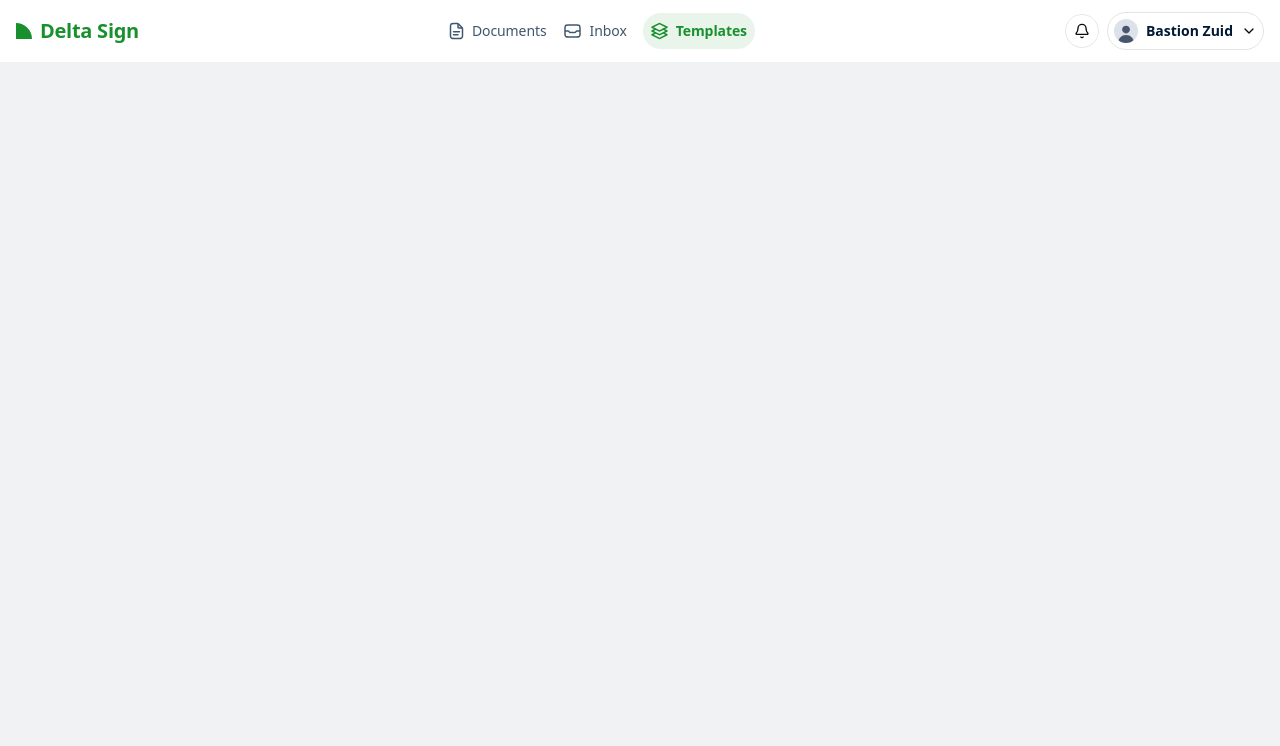
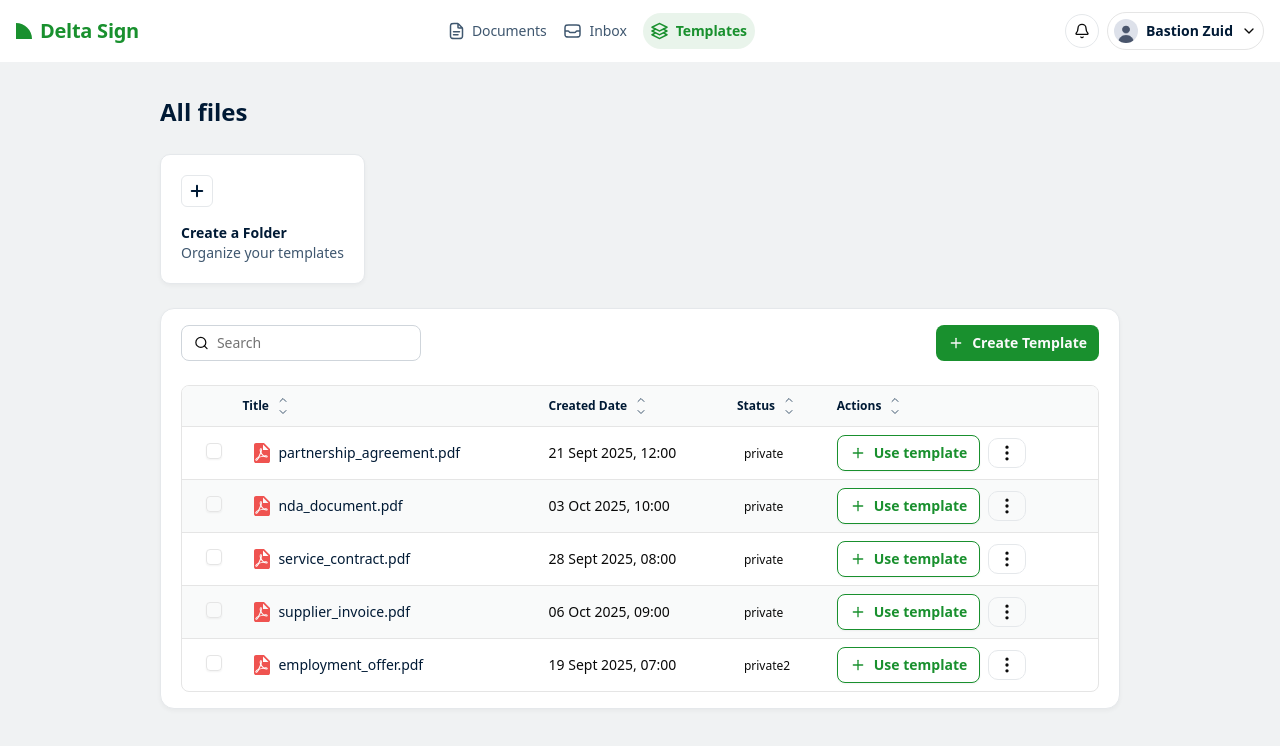
Before and after one commit to sireto/deltasign, a Next.js app in the folder webapp/: page /templates in a window 1280 px wide. Shown: the top 746 px of the page. Built offline with nearby package versions, Linux system fonts and the light colour scheme.

Commit message:
feat: add templates page

```diff
--- a/webapp/src/app/documents/components/create-folder-card.tsx
+++ b/webapp/src/app/documents/components/create-folder-card.tsx
@@ -1,7 +1,7 @@
 import PlusIcon from "@/shared/icons/plus";
 import { Card } from "@/shared/ui/card";
 
-export default function CreateFolderCard() {
+export default function CreateFolderCard({title , description}:{ title? : string , description? : string}) {
   return (
     <Card className="gap-y-4 h-fit w-fit p-5 rounded-lg">
       <div className="border border-midnight-gray-200 rounded-sm p-1 border-[1.5px] w-[32px] h-[32px] flex items-center justify-center">
@@ -9,10 +9,10 @@ export default function CreateFolderCard() {
       </div>
       <div>
         <p className="text-midnight-gray-900 font-[600] text-sm">
-          Create a Folder
+          {title || "Create a Folder"}
         </p>
         <p className="text-midnight-gray-600 text-sm">
-          Organize your documents
+          {description || "Organize your documents"}
         </p>
       </div>
     </Card>
--- /dev/null
+++ b/webapp/src/app/templates/components/templates-table.tsx
@@ -0,0 +1,249 @@
+import {
+  ColumnDef,
+  useReactTable,
+  getCoreRowModel,
+  getPaginationRowModel,
+  flexRender,
+} from "@tanstack/react-table";
+import {
+  Table,
+  TableBody,
+  TableCell,
+  TableHead,
+  TableHeader,
+  TableRow,
+} from "@/components/ui/table";
+import Image from "next/image";
+import PdfIcon from "@/shared/icons/pdf";
+import { Checkbox } from "@/components/ui/checkbox";
+import { Button } from "@/shared/ui/button";
+import { ChevronDown, ChevronUp, EllipsisVertical, Plus } from "lucide-react";
+import { cn } from "@/lib/utils";
+
+/* -------------------------------------------------------------------------- */
+/*                                   Types                                    */
+/* -------------------------------------------------------------------------- */
+
+type Template = {
+  title: string;
+  createdDate: Date;
+  status: string;
+};
+
+/* -------------------------------------------------------------------------- */
+/*                              Helper Components                             */
+/* -------------------------------------------------------------------------- */
+
+
+const StatusBadge = ({ status }: { status: string }) => {
+  const statusClasses = cn(
+    status === "Pending" && "text-warning-500 bg-warning-100",
+    status === "Fully Signed" && "text-success-500 bg-success-100",
+    status === "Submitted" && "text-information-600 bg-information-100",
+    "px-[7px] py-[2px] rounded-full text-xs",
+  );
+
+  return <span className={statusClasses}>{status}</span>;
+};
+
+const ActionsCell = () => (
+  <div className="flex gap-2 items-center">
+    <Button variant="outline" className="text-silicon border-silicon">
+        <Plus/>
+      Use template
+    </Button>
+    <div className="border border-midnight-gray-200 px-2 py-1 rounded-lg">
+      <EllipsisVertical size={20} />
+    </div>
+  </div>
+);
+
+const CustomAvatarsOverlay = ({
+  images,
+  max = 4,
+}: {
+  images: string[];
+  max?: number;
+}) => {
+  const displayed = images.slice(0, max);
+  const extra = images.length - max;
+
+  return (
+    <div className="flex -space-x-1">
+      {displayed.map((src, i) => (
+        <img
+          key={i}
+          src={src}
+          alt={`Avatar ${i + 1}`}
+          className="inline-block size-6 rounded-full ring-2 ring-white outline outline-white/10"
+        />
+      ))}
+      {extra > 0 && (
+        <div className="inline-flex size-6 items-center justify-center rounded-full bg-gray-700 text-[10px] font-medium text-white ring-2 ring-gray-900">
+          +{extra}
+        </div>
+      )}
+    </div>
+  );
+};
+
+const formatDate = (date: Date) =>
+  date.toLocaleString("en-GB", {
+    day: "2-digit",
+    month: "short",
+    year: "numeric",
+    hour: "2-digit",
+    minute: "2-digit",
+  });
+
+/* -------------------------------------------------------------------------- */
+/*                                  Columns                                   */
+/* -------------------------------------------------------------------------- */
+
+export const columns: ColumnDef<Template>[] = [
+  {
+    id: "select",
+    header: " ",
+    cell: () => (
+      <div className="pl-4">
+        <Checkbox />
+      </div>
+    ),
+  },
+  {
+    accessorKey: "title",
+    header: "Title",
+    cell: ({ row }) => (
+      <div className="flex gap-2 pl-3">
+        <PdfIcon />
+        <span className="text-midnight-gray-900 font-medium">
+          {row.getValue("title")}.pdf
+        </span>
+      </div>
+    ),
+  },
+  {
+    accessorKey: "createdDate",
+    header: "Created Date",
+    cell: ({ row }) => (
+      <div>{formatDate(row.getValue("createdDate") as Date)}</div>
+    ),
+  },
+  {
+    accessorKey: "status",
+    header: "Status",
+    cell: ({ row }) => <StatusBadge status={row.getValue("status")} />,
+  },
+  {
+    id: "actions",
+    header: "Actions",
+    cell: () => <ActionsCell />,
+  },
+];
+
+/* -------------------------------------------------------------------------- */
+/*                                 Data Table                                 */
+/* -------------------------------------------------------------------------- */
+
+export default function TemplatesTable() {
+  const table = useReactTable({
+    data: sampleData,
+    columns,
+    getCoreRowModel: getCoreRowModel(),
+    getPaginationRowModel: getPaginationRowModel(),
+  });
+
+  return (
+    <div className="overflow-hidden rounded-md border">
+      <Table>
+        <TableHeader className="bg-midnight-gray-50">
+          {table.getHeaderGroups().map((headerGroup) => (
+            <TableRow key={headerGroup.id}>
+              {headerGroup.headers.map((header) => (
+                <TableHead
+                  key={header.id}
+                  className="text-xs text-midnight-gray-900 font-medium"
+                >
+                  <div className="flex gap-2 items-center">
+                    {!header.isPlaceholder &&
+                      flexRender(
+                        header.column.columnDef.header,
+                        header.getContext(),
+                      )}
+                    {header.column.columnDef.header !== " " && (
+                      <div className="flex flex-col leading-none">
+                        <ChevronUp
+                          size={12}
+                          className="text-midnight-gray-600"
+                        />
+                        <ChevronDown
+                          size={12}
+                          className="text-midnight-gray-600"
+                        />
+                      </div>
+                    )}
+                  </div>
+                </TableHead>
+              ))}
+            </TableRow>
+          ))}
+        </TableHeader>
+        <TableBody>
+          {table.getRowModel().rows.length ? (
+            table.getRowModel().rows.map((row, i) => (
+              <TableRow
+                key={row.id}
+                data-state={row.getIsSelected() && "selected"}
+                className={i % 2 ? "bg-midnight-gray-50" : ""}
+              >
+                {row.getVisibleCells().map((cell) => (
+                  <TableCell key={cell.id}>
+                    {flexRender(cell.column.columnDef.cell, cell.getContext())}
+                  </TableCell>
+                ))}
+              </TableRow>
+            ))
+          ) : (
+            <TableRow>
+              <TableCell colSpan={columns.length} className="h-24 text-center">
+                No results.
+              </TableCell>
+            </TableRow>
+          )}
+        </TableBody>
+      </Table>
+    </div>
+  );
+}
+
+/* -------------------------------------------------------------------------- */
+/*                               Sample Data                                  */
+/* -------------------------------------------------------------------------- */
+
+const sampleData: Template[] = [
+  {
+    title: "partnership_agreement",
+    createdDate: new Date("2025-09-21T12:00:00"),
+    status: "private",
+  },
+  {
+    title: "nda_document",
+    createdDate: new Date("2025-10-03T10:00:00"),
+    status: "private",
+  },
+  {
+    title: "service_contract",
+    createdDate: new Date("2025-09-28T08:00:00"),
+    status: "private",
+  },
+  {
+    title: "supplier_invoice",
+    createdDate: new Date("2025-10-06T09:00:00"),
+    status: "private",
+  },
+  {
+    title: "employment_offer",
+    createdDate: new Date("2025-09-19T07:00:00"),
+    status: "private2",
+  },
+];
--- a/webapp/src/app/templates/page.tsx
+++ b/webapp/src/app/templates/page.tsx
@@ -1,3 +1,28 @@
+"use client";
+import { Card } from "@/shared/ui/card";
+import CreateFolderCard from "../documents/components/create-folder-card";
+import { SearchInput } from "@/shared/ui/search-input";
+import { Button } from "@/shared/ui/button";
+import { Plus } from "lucide-react";
+import TemplatesTable from "./components/templates-table";
+
 export default function Page() {
-  return <div></div>;
+  return (
+    <div className="flex h-full w-full flex-1 py-[32px] px-[160px] flex-col gap-[24px]">
+      <p className="font-[700] text-2xl text-midnight-gray-900 leading-[36px]">
+        All files
+      </p>
+      <CreateFolderCard description="Organize your templates"/>
+      <Card className="px-5 py-4">
+        <div className="flex w-full justify-between ">
+          <SearchInput placeholder="Search"/>
+          <Button>
+            <Plus/>
+            Create Template
+          </Button>
+        </div>
+        <TemplatesTable/>
+      </Card>
+    </div>
+  );
 }
```
